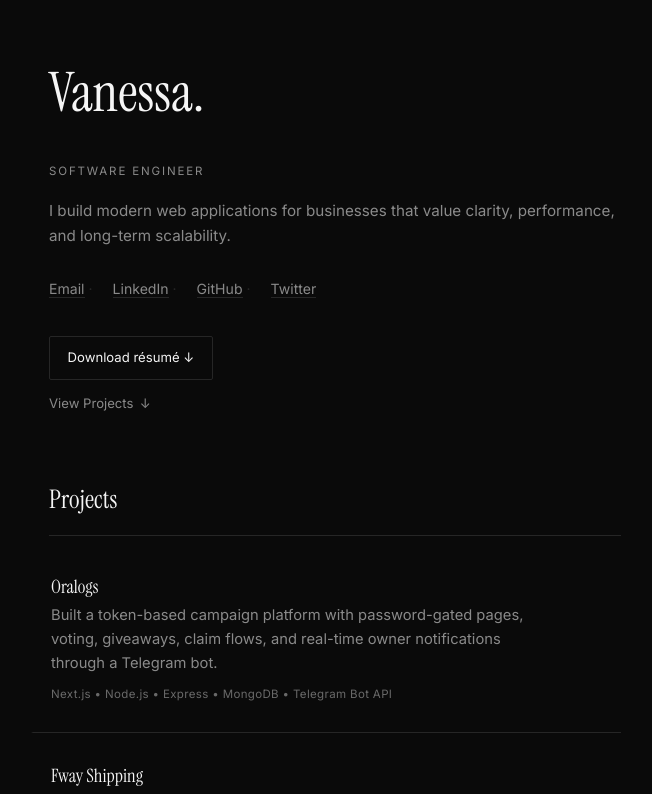
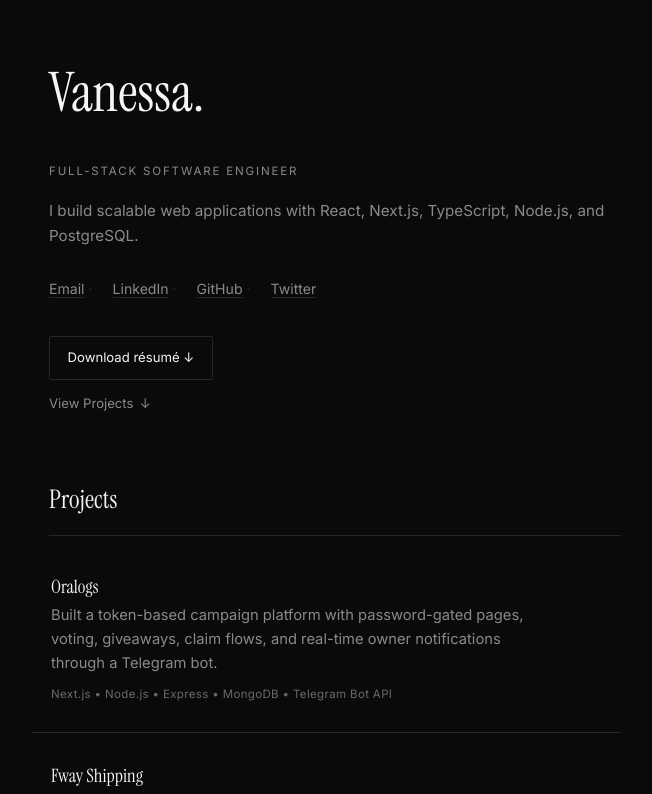
Before and after one commit to aviwebstudios-stack/mypo, a React (Vite) app: page / in a window 1280 px wide. Shown: the top 794 px of the page, without its empty margins (305-957 px from the left). Built offline with nearby package versions, Linux system fonts and the light colour scheme; no server answers.

Commit message:
edited role and tagline on the hero section

```diff
--- a/src/data/content.js
+++ b/src/data/content.js
@@ -1,8 +1,8 @@
 export const profile = {
   name: "Vanessa",
-  role: "SOFTWARE ENGINEER",
+  role: "FULL-STACK SOFTWARE ENGINEER",
   heroTagline:
-    "I build modern web applications for businesses that value clarity, performance, and long-term scalability.",
+    "I build scalable web applications with React, Next.js, TypeScript, Node.js, and PostgreSQL.",
   email: "aviwebstudios@gmail.com",
   resumeUrl: "/resume.pdf",
   socials: [
```
